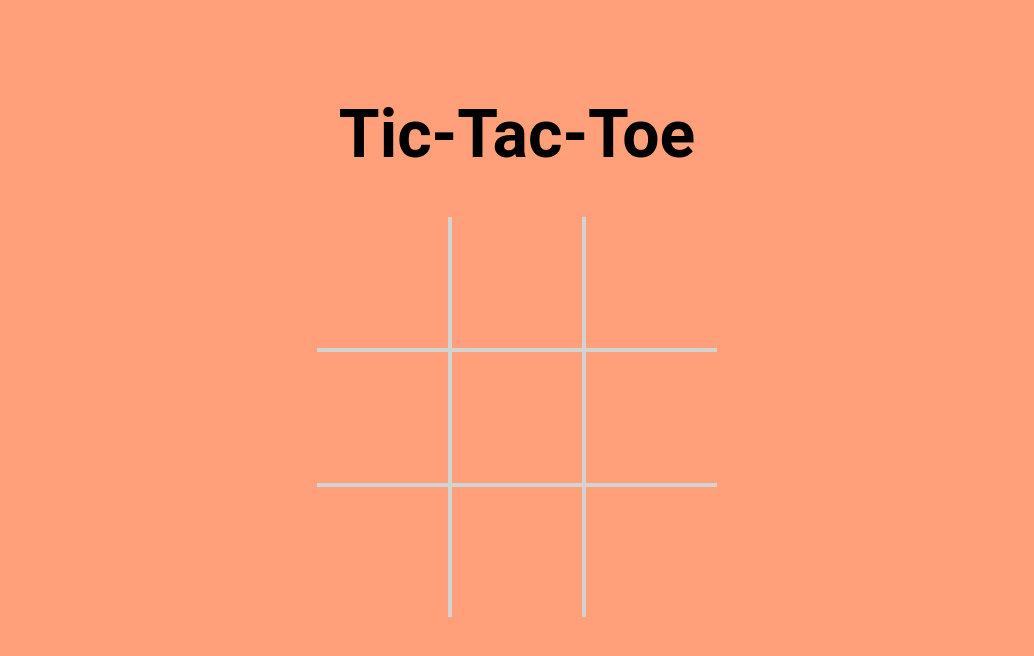
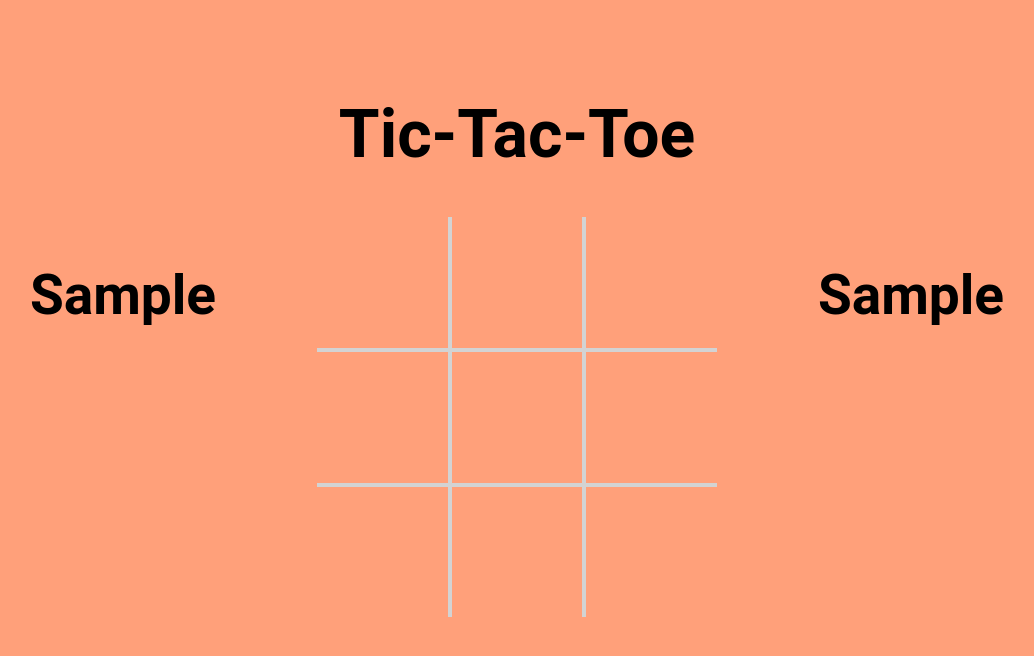
Before and after one commit to Namlev1/tic-tac-toe, a plain HTML site: page index.html in a window 1280 px wide. Both pictures are taken after typing "Sample", "Sample" into the empty fields and a click on the button "Start". Shown: the whole page, without its empty margins (123-1157 px from the left). Drawn offline with Linux system fonts and the light colour scheme.

Commit message:
Display player names

```diff
--- a/index.html
+++ b/index.html
@@ -12,11 +12,11 @@
 <form>
     <div>
         <label for="p1-name">Player 1 name: </label>
-        <input id="p1-name" name="p1-name" type="text">
+        <input id="p1-name" name="p1-name" type="text" required>
     </div>
     <div>
         <label for="p2-name">Player 2 name: </label>
-        <input id="p2-name" name="p2-name" type="text">
+        <input id="p2-name" name="p2-name" type="text" required>
     </div>
     <button type="submit" class="start-btn">Start</button>
 </form>
--- a/script.js
+++ b/script.js
@@ -7,6 +7,8 @@ form.addEventListener('submit', (e) => {
     e.preventDefault();
     let p1Name = form.elements['p1-name'].value;
     let p2Name = form.elements['p2-name'].value;
+    console.log(p1Name)
+    console.log(p2Name)
     game.namePlayers(p1Name, p2Name)
     form.remove();
     game.start();
@@ -25,6 +27,7 @@ function drawDraw() {
 }
 
 function disableInput() {
+    const fields = document.querySelectorAll('.field');
     fields.forEach((field) => {
         field.style.pointerEvents = 'none';
     });
@@ -74,12 +77,17 @@ const game = (function () {
         let score = 0;
         const win = () => score++;
         const getScore = () => score;
-        const setName = (name) => this.name = name;
-        return {name, setName, win, getScore};
+        const setName = (newName) => {
+            name = newName;
+        }
+        const getName = () => name;
+        return {getName, setName, win, getScore};
     }
 
     const namePlayers = (name1, name2) => {
+        console.log(name1)
         player1.setName(name1);
+        console.log(player1)
         player2.setName(name2);
     }
 
@@ -88,6 +96,23 @@ const game = (function () {
     }
 
     function start() {
+        const mainDiv = document.createElement('div')
+        mainDiv.classList.add('main');
+        console.log(player1)
+        console.log(player2)
+
+        function createSidePanel(player) {
+            const sidePanel = document.createElement('div')
+            sidePanel.classList.add('side-panel');
+            const playerHeader = document.createElement('h2');
+            playerHeader.innerText = player.getName();
+            sidePanel.appendChild(playerHeader);
+            return sidePanel;
+        }
+
+        const sideLeft = createSidePanel(player1);
+        const sideRight = createSidePanel(player2);
+
         const gameBoard = document.createElement('div')
         gameBoard.classList.add('gameboard')
         for (let i = 0; i < 9; i++) {
@@ -98,7 +123,11 @@ const game = (function () {
             field.addEventListener("click", fieldEventListener)
             gameBoard.appendChild(field);
         }
-        body.appendChild(gameBoard)
+
+        mainDiv.appendChild(sideLeft);
+        mainDiv.appendChild(gameBoard);
+        mainDiv.appendChild(sideRight);
+        body.appendChild(mainDiv)
     }
 
     function fieldEventListener(e) {
--- a/styles.css
+++ b/styles.css
@@ -54,3 +54,11 @@ form > div {
     border-radius: 8px;
     padding: 0.5rem 1rem;
 }
+
+.main{
+    display: grid;
+    grid-template-columns: repeat(3, 1fr);
+    justify-items: center;
+    align-items: start;
+    width: 100%;
+}
```
